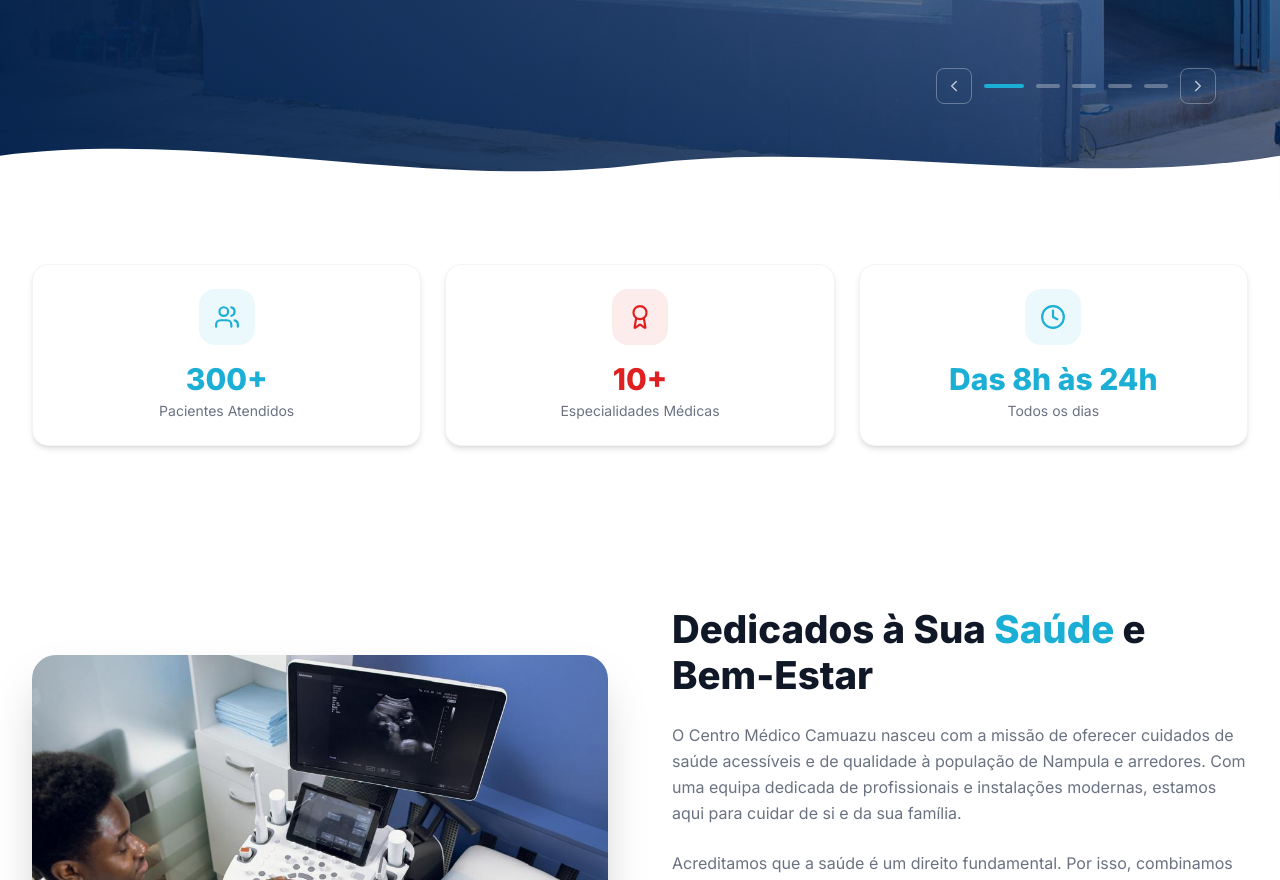
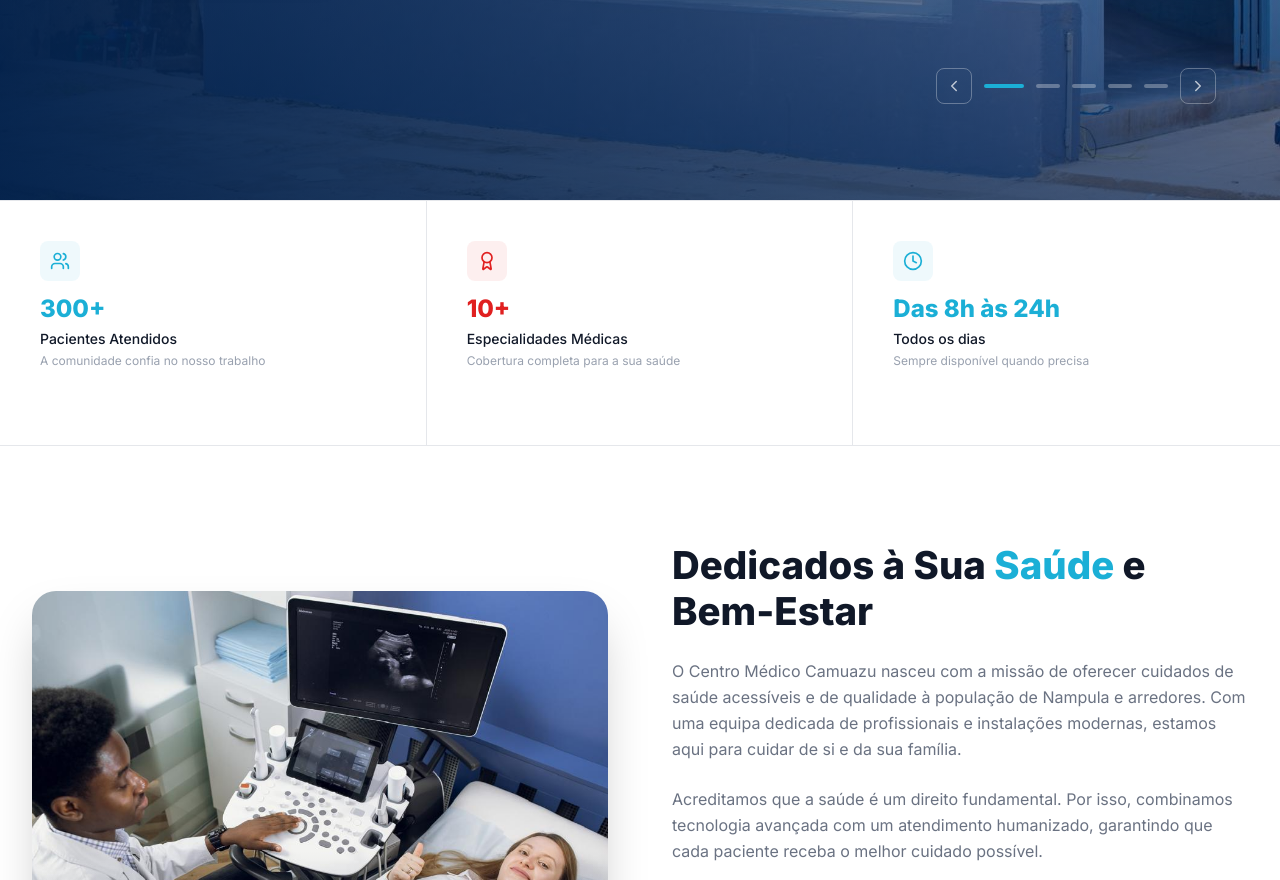
Before and after one commit to Saudigitus/camuazu-portal, a React (Vite) app: page / in a window 1280 px wide. Shown: the part 600-1480 px from the top of the page. Built offline with nearby package versions, Linux system fonts and the light colour scheme.

Commit message:
feat: add clickable stats and tweak hero layout

```diff
--- a/src/app/components/Hero.tsx
+++ b/src/app/components/Hero.tsx
@@ -75,7 +75,7 @@ export function Hero() {
       <div className="absolute bottom-1/4 right-5 w-24 h-24 lg:w-32 lg:h-32 rounded-full bg-[#1BAFD6]/10 blur-2xl hidden md:block" />
 
       {/* Content */}
-      <div className="relative z-10 max-w-7xl mx-[8%] px-4 sm:px-6 lg:px-8 pt-24 pb-16">
+      <div className="relative z-10 max-w-7xl mx-[8%] px-4 sm:px-6 lg:px-8 pt-28 pb-2">
         <div className="max-w-2xl relative" style={{ minHeight: "380px" }}>
           {/* Slide 0 - Original Hero Content */}
           <div
@@ -216,11 +216,11 @@ export function Hero() {
       </div>
 
       {/* Bottom Wave */}
-      <div className="absolute bottom-0 left-0 right-0">
+      {/* <div className="absolute bottom-0 left-0 right-0">
         <svg viewBox="0 0 1440 80" fill="none" xmlns="http://www.w3.org/2000/svg" className="w-full">
           <path d="M0 80L1440 80L1440 30C1200 70 960 10 720 40C480 70 240 0 0 30L0 80Z" fill="white" />
         </svg>
-      </div>
+      </div> */}
     </section>
   );
 }
--- a/src/app/components/Stats.tsx
+++ b/src/app/components/Stats.tsx
@@ -1,51 +1,58 @@
 import { motion } from "motion/react";
 import { useInView } from "motion/react";
 import { useRef } from "react";
-import { Users, Award, Clock, Heart } from "lucide-react";
+import { Users, Award, Clock, ArrowRight } from "lucide-react";
 
 const stats = [
-  { icon: Users, value: "300+", label: "Pacientes Atendidos", color: "#1BAFD6" },
-  { icon: Award, value: "10+", label: "Especialidades Médicas", color: "#E02020" },
-  { icon: Clock, value: "Das 8h às 24h", label: "Todos os dias", color: "#1BAFD6" },
-  // { icon: Heart, value: "98%", label: "Satisfação dos Pacientes", color: "#E02020" },
+  { icon: Users, value: "300+", label: "Pacientes Atendidos", color: "#1BAFD6", desc: "A comunidade confia no nosso trabalho", link: "#about" },
+  { icon: Award, value: "10+", label: "Especialidades Médicas", color: "#E02020", desc: "Cobertura completa para a sua saúde", link: "#services" },
+  { icon: Clock, value: "Das 8h às 24h", label: "Todos os dias", color: "#1BAFD6", desc: "Sempre disponível quando precisa", link: "#contact" },
 ];
 
 export function Stats() {
   const ref = useRef(null);
   const inView = useInView(ref, { once: true, margin: "-100px" });
 
+  const scrollTo = (href: string) => {
+    const el = document.querySelector(href);
+    if (el) el.scrollIntoView({ behavior: "smooth" });
+  };
+
   return (
-    <section className="py-16 bg-white" ref={ref}>
-      <div className="max-w-7xl mx-auto px-4 sm:px-6 lg:px-8">
-        <div className="grid grid-cols-1 lg:grid-cols-3 gap-6">
+    <section className="bg-white border-y border-gray-200" ref={ref}>
+      <div className="max-w-7xl mx-auto">
+        <div className="grid grid-cols-1 md:grid-cols-3">
           {stats.map((stat, i) => (
             <motion.div
               key={stat.label}
-              initial={{ opacity: 0, y: 30 }}
+              initial={{ opacity: 0, y: 20 }}
               animate={inView ? { opacity: 1, y: 0 } : {}}
-              transition={{ duration: 0.6, delay: i * 0.1 }}
-              className="relative group bg-white rounded-2xl p-6 text-center shadow-md hover:shadow-xl transition-all duration-300 border border-gray-100 hover:-translate-y-1"
+              transition={{ duration: 0.5, delay: i * 0.1 }}
+              onClick={() => scrollTo(stat.link)}
+              className={`group py-10 pl-8 pr-6 md:pl-10 cursor-pointer transition-colors duration-300 hover:bg-gray-50 ${
+                i < stats.length - 1 ? "md:border-r border-gray-200" : ""
+              }`}
             >
-              {/* Icon Circle */}
               <div
-                className="w-14 h-14 rounded-2xl flex items-center justify-center mx-auto mb-4"
-                style={{ backgroundColor: `${stat.color}15` }}
+                className="w-10 h-10 rounded-lg flex items-center justify-center mb-3 transition-transform duration-300 group-hover:scale-110"
+                style={{ backgroundColor: `${stat.color}12` }}
               >
-                <stat.icon size={26} style={{ color: stat.color }} />
+                <stat.icon size={20} style={{ color: stat.color }} />
               </div>
               <div
-                className="text-3xl mb-1"
+                className="text-2xl mb-1"
                 style={{ fontWeight: 800, color: stat.color }}
               >
                 {stat.value}
               </div>
-              <p className="text-gray-500 text-sm">{stat.label}</p>
-
-              {/* Bottom accent */}
-              <div
-                className="absolute bottom-0 left-1/2 -translate-x-1/2 w-12 h-1 rounded-full opacity-0 group-hover:opacity-100 transition-opacity"
-                style={{ backgroundColor: stat.color }}
-              />
+              <p className="text-gray-900 font-medium text-sm mb-1">{stat.label}</p>
+              <p className="text-gray-400 text-xs mb-3">{stat.desc}</p>
+              <span
+                className="inline-flex items-center gap-1 text-xs font-medium transition-all duration-300 opacity-0 group-hover:opacity-100 group-hover:translate-x-1"
+                style={{ color: stat.color }}
+              >
+                Saber mais <ArrowRight size={12} />
+              </span>
             </motion.div>
           ))}
         </div>
```
